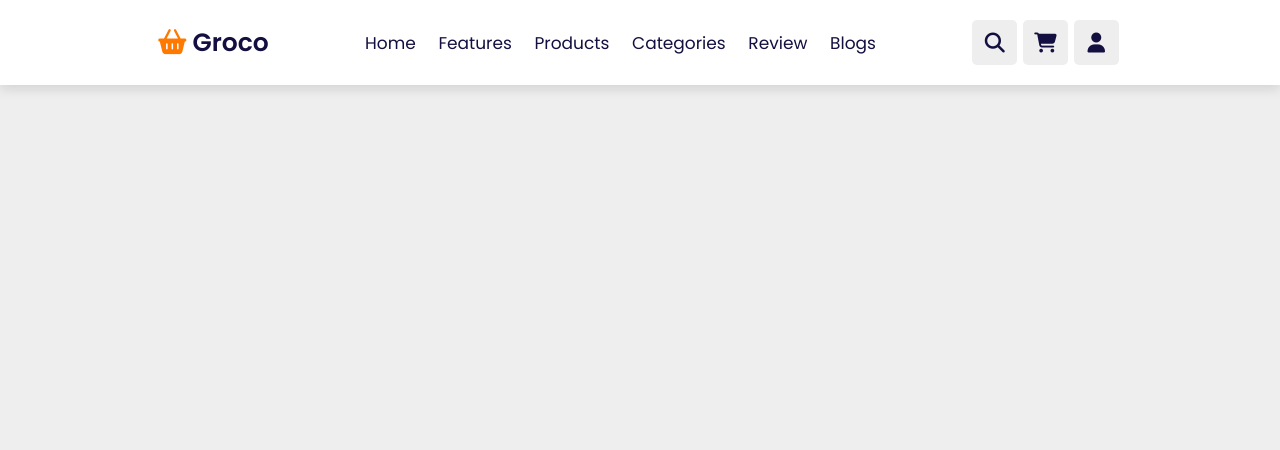
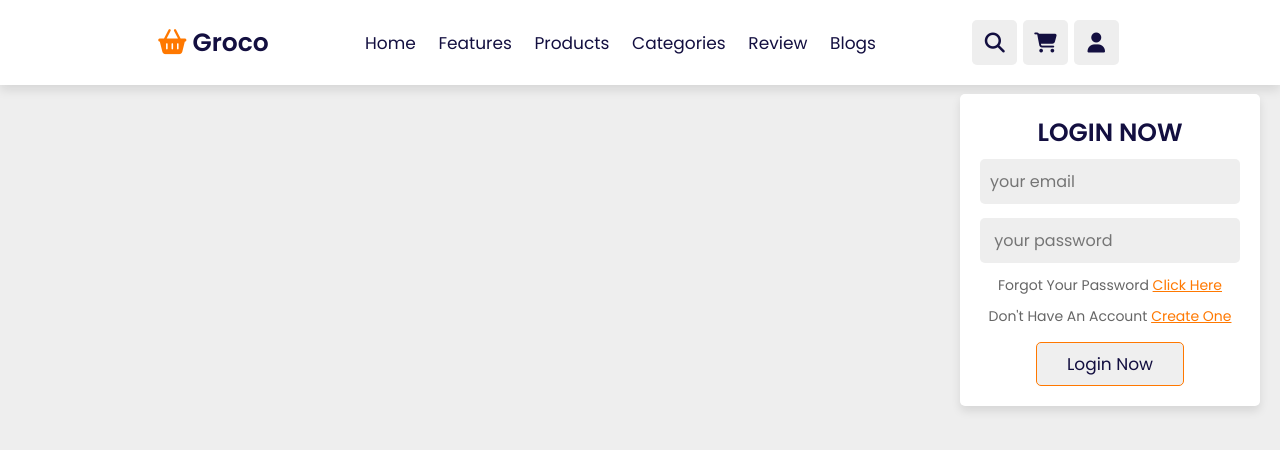
Before and after one commit to Victor-Njoroge/Grocery-store, a plain HTML site: page index.html in a window 1280 px wide. Both pictures are taken after a click on the element 1096 px from the left and 42 px from the top of the page. Drawn offline with Linux system fonts and the light colour scheme.

Commit message:
3rd Commit

```diff
--- a/index.html
+++ b/index.html
@@ -71,6 +71,15 @@
             <div class="total">total : $24.69/-</div>
             <a href="" class="btn">check out</a>
         </div>
+
+        <form action="" class="login-form">
+            <h3>Login Now</h3>
+            <input type="email" placeholder="your email" class="box">
+            <input type="password" placeholder=" your password" class="box">
+            <p>forgot your password <a href="#">click here</a></p>
+            <p>don't have an account <a href="">Create one</a></p>
+            <input type="submit" value="Login Now" class="btn">
+        </form>
     </header>
     <!--header section ends here-->
 
--- a/index.js
+++ b/index.js
@@ -7,3 +7,8 @@ let shoppingCart = document.querySelector('.shopping-cart');
 document.querySelector('#cart-btn').onclick = () =>{
     shoppingCart.classList.toggle('active')
 }
+
+let loginForm = document.querySelector('.login-form');
+document.querySelector('#login-btn').onclick = () =>{
+    loginForm.classList.toggle('active')
+}
--- a/style.css
+++ b/style.css
@@ -206,3 +206,48 @@ body{
     margin: 1rem;
     border: 1px solid var(--orange);
  }
+
+ .header .login-form{
+    position: absolute;
+    top: 110%;
+    right: -110%;
+    width: 30rem;
+    box-shadow: var(--box-shadow);
+    padding: 2rem;
+    border-radius: .5rem;
+    background: #fff;
+    text-align: center;
+ }
+ .header .login-form.active{
+    right: 2rem;
+    transition: .4s linear;
+ }
+ .header .login-form h3{
+    font-size: 2.5rem;
+    text-transform: uppercase;
+    color: var(--black);
+ }
+ .header .login-form .box{
+    margin: .7rem 0;
+    width: 100%;
+    background: #eee;
+    border-radius: .5rem;
+    padding: 1rem;
+    font-size: 1.6rem;
+    color: var(--black);
+    text-transform: none;
+ }
+ .header .login-form .btn{
+    border: 1px solid var(--orange);
+ }
+
+ .header .login-form p{
+    font-size: 1.4rem;
+    padding: .5rem 0;
+    color: var(--light-color);
+ }
+
+ .header .login-form p a{
+    color: var(--orange);
+    text-decoration: underline;
+ }
```
